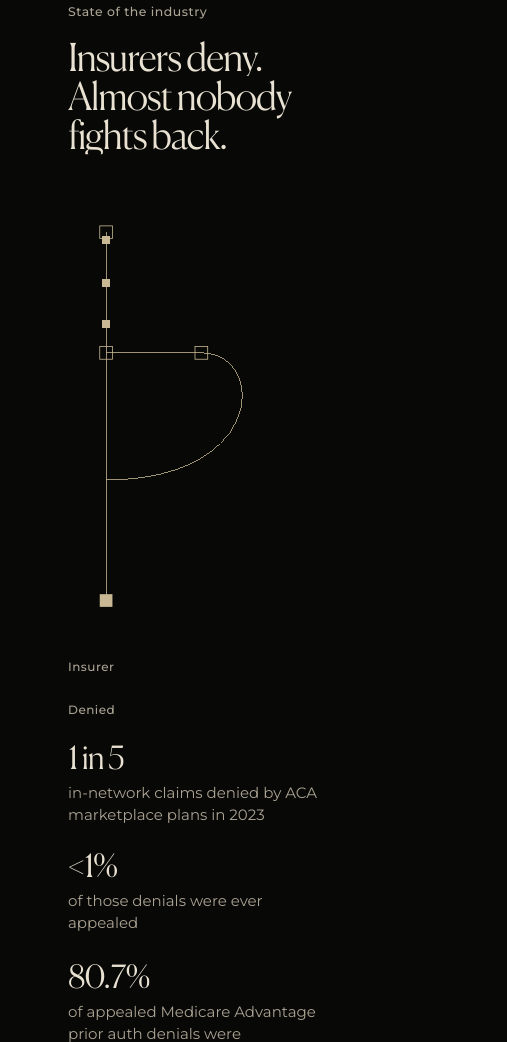
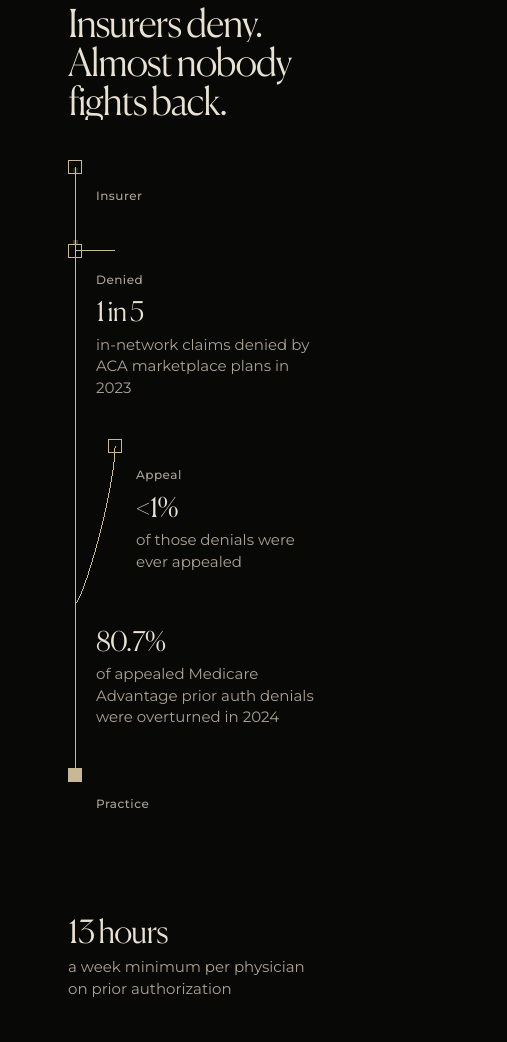
Before and after one commit to velhetica/bam-ai-gallery, a website built with Vite: page index.html in a window 390 px wide. Shown: the part 958-2000 px from the top of the page, 507 px wide, since content can reach past the window. Built offline with nearby package versions, Linux system fonts and the light colour scheme; animation ran at ten frames a second.

Commit message:
Quiet the industry flow and the how-it-works section.
The money route keeps four nodes, with labels on those nodes and the two time callouts a full row below. How it works hides the gauge and the walking cell, bleeds the wafer to the section edge, and lists the agents by title.

Co-authored-by: velhetica <velhetica@users.noreply.github.com>

```diff
--- a/index.html
+++ b/index.html
@@ -51,43 +51,47 @@
           <span class="line"><span>Insurers deny.</span></span>
           <span class="line"><span>Almost nobody fights back.</span></span>
         </h2>
-        <div class="money">
-          <div class="journey journey-wide">
-            <svg class="journey-svg" viewBox="0 0 1200 280" role="img" aria-label="Money moves from the insurer to the practice. About 1 in 5 is denied. Fewer than 1 percent are appealed, and 80.7 percent of those appeals are overturned.">
-              <path data-draw="main" d="M 72 64 H 1128" />
-              <path data-draw="leak" d="M 560 64 V 210" />
-              <path data-draw="curve" d="M 560 210 C 760 260 900 180 900 64" />
-              <rect class="node-sq" x="64" y="56" width="16" height="16" />
-              <rect class="node-sq" x="552" y="56" width="16" height="16" />
-              <rect class="node-sq" x="552" y="202" width="16" height="16" />
-              <rect class="node-paid" x="1120" y="56" width="16" height="16" />
-            </svg>
-            <div class="packets" aria-hidden="true"></div>
-          </div>
-          <div class="journey journey-stack">
-            <svg class="journey-svg" viewBox="0 0 320 520" role="img" aria-label="Money moves from the insurer to the practice. About 1 in 5 is denied. Fewer than 1 percent are appealed, and 80.7 percent of those appeals are overturned.">
-              <path data-draw="main" d="M 48 28 V 492" />
-              <path data-draw="leak" d="M 48 180 H 168" />
-              <path data-draw="curve" d="M 168 180 C 250 180 250 340 48 340" />
-              <rect class="node-sq" x="40" y="20" width="16" height="16" />
-              <rect class="node-sq" x="40" y="172" width="16" height="16" />
-              <rect class="node-sq" x="160" y="172" width="16" height="16" />
-              <rect class="node-paid" x="40" y="484" width="16" height="16" />
-            </svg>
-            <div class="packets" aria-hidden="true"></div>
-          </div>
-          <div class="money-notes">
-            <div class="money-note">
-              <p class="node-name">Insurer</p>
+        <div class="flow" data-flow>
+          <svg class="flow-svg" aria-hidden="true">
+            <path data-draw="main" d="" />
+            <path data-draw="leak" d="" />
+            <path data-draw="curve" d="" />
+          </svg>
+          <div class="packets" aria-hidden="true"></div>
+          <div class="flow-board">
+            <div class="flow-node" data-node="insurer">
+              <i class="sq"></i>
+              <div class="node-copy">
+                <span class="node-name">Insurer</span>
+              </div>
             </div>
-            <div class="money-note">
-              <p class="node-name">Denied</p>
-              <p class="stat"><span class="line"><span class="figure-num">1 in 5</span></span><span class="figure-label">in-network claims denied by ACA marketplace plans in 2023</span></p>
-              <p class="stat"><span class="line"><span class="figure-num">&lt;1%</span></span><span class="figure-label">of those denials were ever appealed</span></p>
+            <div class="flow-node" data-node="denied">
+              <i class="sq"></i>
+              <div class="node-copy">
+                <span class="node-name">Denied</span>
+                <span class="figure-num">1 in 5</span>
+                <span class="figure-label">in-network claims denied by ACA marketplace plans in 2023</span>
+              </div>
             </div>
-            <div class="money-note">
-              <p class="stat"><span class="line"><span class="figure-num">80.7%</span></span><span class="figure-label">of appealed Medicare Advantage prior auth denials were overturned in 2024</span></p>
-              <p class="node-name">Practice</p>
+            <div class="flow-node" data-node="appeal">
+              <i class="sq"></i>
+              <div class="node-copy">
+                <span class="node-name">Appeal</span>
+                <span class="figure-num">&lt;1%</span>
+                <span class="figure-label">of those denials were ever appealed</span>
+              </div>
+            </div>
+            <div class="flow-node is-rejoin" data-node="rejoin">
+              <div class="node-copy">
+                <span class="figure-num">80.7%</span>
+                <span class="figure-label">of appealed Medicare Advantage prior auth denials were overturned in 2024</span>
+              </div>
+            </div>
+            <div class="flow-node" data-node="practice">
+              <i class="sq is-paid"></i>
+              <div class="node-copy">
+                <span class="node-name">Practice</span>
+              </div>
             </div>
           </div>
         </div>
@@ -129,11 +133,11 @@
             <i class="step-cell" aria-hidden="true"></i>
           </ol>
           <ol class="agent-index">
-            <li><span>Before the visit</span> Verification and eligibility. Coverage and benefits checked on every patient.</li>
-            <li><span>Before surgery</span> Prior authorization. Submitted, tracked, approved before you operate.</li>
-            <li><span>Before billing</span> Claim scrubbing. Every claim checked against payer rules and your fee schedules.</li>
-            <li><span>After payment</span> Payment posting. Posted and reconciled so underpayments surface.</li>
-            <li><span>After a denial</span> Denials and appeals. Worked and appealed so the first no isn’t the last word.</li>
+            <li tabindex="0"><span>Verification &amp; eligibility</span><em>Coverage and benefits checked on every patient.</em></li>
+            <li tabindex="0"><span>Prior authorization</span><em>Submitted, tracked, and approved before you operate.</em></li>
+            <li tabindex="0"><span>Claim scrubbing</span><em>Every claim checked against payer rules and your fee schedules.</em></li>
+            <li tabindex="0"><span>Payment posting</span><em>Posted and reconciled so underpayments surface.</em></li>
+            <li tabindex="0"><span>Denials &amp; appeals</span><em>Worked and appealed so the first no isn’t the last word.</em></li>
           </ol>
         </div>
         <!-- Swap the photograph by replacing public/how-it-works.avif and public/how-it-works.webp. Keep them at native 1536×1024. Do not upscale. -->
--- a/src/main.js
+++ b/src/main.js
@@ -704,16 +704,20 @@ function routePoints() {
   return points.length > 1 ? points : null;
 }
 
-function industryQuiet() {
-  const section = document.querySelector('#industry');
+function sectionEngaged(id) {
+  const section = document.querySelector(id);
   if (!section) return false;
   const rect = section.getBoundingClientRect();
-  return rect.top < window.innerHeight * 0.62 && rect.bottom > window.innerHeight * 0.28;
+  const visible = Math.min(rect.bottom, window.innerHeight) - Math.max(rect.top, 0);
+  return visible > 72;
 }
 
 function applyQuiet() {
-  const quiet = industryQuiet();
-  document.body.classList.toggle('is-industry', quiet);
+  const industry = sectionEngaged('#industry');
+  const works = sectionEngaged('#works');
+  document.body.classList.toggle('is-industry', industry && !works);
+  document.body.classList.toggle('is-works', works);
+  const quiet = industry || works;
   if (routeLayer) routeLayer.style.visibility = quiet ? 'hidden' : '';
   if (!quiet) return;
   activeRoutes.forEach((route) => route.kill());
@@ -721,7 +725,7 @@ function applyQuiet() {
 }
 
 function spawnRoute() {
-  if (reduced || document.hidden || !routeLayer || activeRoutes.length >= 2 || industryQuiet()) return;
+  if (reduced || document.hidden || !routeLayer || activeRoutes.length >= 2 || sectionEngaged('#industry') || sectionEngaged('#works')) return;
   const points = routePoints();
   if (!points) return;
   const path = document.createElementNS(SVG_NS, 'path');
@@ -926,25 +930,88 @@ function revealPlacard(section) {
   plotSection(section);
 }
 
+function pointOf(el, origin) {
+  const rect = el.getBoundingClientRect();
+  return {
+    x: rect.left - origin.left + rect.width / 2,
+    y: rect.top - origin.top + rect.height / 2,
+    left: rect.left - origin.left,
+    top: rect.top - origin.top,
+    width: rect.width,
+    height: rect.height,
+  };
+}
+
+function layoutFlow(section) {
+  const board = section.querySelector('[data-flow]');
+  const svg = board?.querySelector('.flow-svg');
+  if (!board || !svg) return null;
+  const width = board.clientWidth;
+  const height = board.clientHeight;
+  if (width < 2 || height < 2) return null;
+  svg.setAttribute('viewBox', `0 0 ${width} ${height}`);
+  svg.setAttribute('width', String(width));
+  svg.setAttribute('height', String(height));
+  const origin = board.getBoundingClientRect();
+  const square = (name) => pointOf(board.querySelector(`[data-node="${name}"] .sq`), origin);
+  const insurer = square('insurer');
+  const denied = square('denied');
+  const appeal = square('appeal');
+  const practice = square('practice');
+  const rejoinEl = board.querySelector('[data-node="rejoin"] .node-copy');
+  const rejoinBox = rejoinEl.getBoundingClientRect();
+  const deniedCopy = board.querySelector('[data-node="denied"] .node-copy').getBoundingClientRect();
+  const narrow = window.innerWidth <= 759;
+  let main;
+  let leak;
+  let curve;
+  if (narrow) {
+    const spine = insurer.x;
+    const land = Math.min(practice.y - 36, Math.max(appeal.y + 48, rejoinBox.top - origin.top - 12));
+    main = `M ${spine} ${insurer.y} V ${practice.y}`;
+    leak = `M ${spine} ${denied.y} H ${appeal.x}`;
+    curve = `M ${appeal.x} ${appeal.y} C ${appeal.x} ${appeal.y + 42}, ${spine + 10} ${land - 8}, ${spine} ${land}`;
+  } else {
+    const gutter = denied.left - 16;
+    const endX = rejoinBox.left - origin.left - 14;
+    const lowY = Math.max(appeal.y, deniedCopy.bottom - origin.top + 22);
+    main = `M ${insurer.x} ${insurer.y} H ${practice.x}`;
+    leak = `M ${denied.x} ${denied.y} H ${gutter} V ${appeal.y} H ${appeal.x}`;
+    curve = `M ${appeal.x} ${appeal.y} C ${endX} ${lowY}, ${endX} ${(lowY + insurer.y) / 2}, ${endX} ${insurer.y}`;
+  }
+  const drawn = {
+    main: svg.querySelector('[data-draw="main"]'),
+    leak: svg.querySelector('[data-draw="leak"]'),
+    curve: svg.querySelector('[data-draw="curve"]'),
+  };
+  drawn.main.setAttribute('d', main);
+  drawn.leak.setAttribute('d', leak);
+  drawn.curve.setAttribute('d', curve);
+  const played = section.dataset.played === '1' || reduced;
+  Object.values(drawn).forEach((path) => {
+    const length = path.getTotalLength() || 1;
+    path.style.strokeDasharray = `${length}`;
+    path.style.strokeDashoffset = played ? '0' : `${length}`;
+  });
+  return svg;
+}
+
 function prepareJourney(section) {
-  section.querySelectorAll('.journey-svg path[data-draw]').forEach((path) => {
-    const length = path.getTotalLength();
-    if (!length) return;
-    path.style.strokeDasharray = `${length}`;
-    path.style.strokeDashoffset = reduced ? '0' : `${length}`;
-  });
+  layoutFlow(section);
   if (reduced) {
-    section.querySelectorAll('.node-paid, .step-cell').forEach((el) => {
+    section.querySelectorAll('.sq.is-paid, .step-cell').forEach((el) => {
       el.style.opacity = '1';
     });
     section.querySelectorAll('.step').forEach((step) => {
-      step.style.setProperty('--drawn', '1');
+      step.style.setProperty('--rule', '1');
     });
   }
 }
 
 function flowSvg(section) {
-  return [...section.querySelectorAll('.journey-svg')].find((item) => item.getClientRects().length) || null;
+  const svg = section.querySelector('.flow-svg');
+  if (!svg || !svg.getClientRects().length) return null;
+  return svg;
 }
 
 function drawJourney(section, tl, start) {
@@ -956,7 +1023,7 @@ function drawJourney(section, tl, start) {
     path.style.strokeDasharray = `${length}`;
     tl.fromTo(path, { strokeDashoffset: length }, { strokeDashoffset: 0, duration: path.dataset.draw === 'curve' ? 1.15 : 0.85, ease: 'power1.out' }, start + index * 0.16);
   });
-  const paid = svg.querySelector('.node-paid');
+  const paid = section.querySelector('.sq.is-paid');
   if (paid) tl.to(paid, { opacity: 1, duration: 0.25, ease: 'none' }, start + Math.max(0.4, paths.length * 0.16));
 }
 
@@ -1010,6 +1077,7 @@ function placePacket(el, path, distance, svg) {
 }
 
 function spawnPacket(host, divert, appeal) {
+  if (moneyPackets.length >= 3) return;
   const el = document.createElement('i');
   el.className = 'packet';
   host.append(el);
@@ -1029,10 +1097,10 @@ function moneyFrame(now) {
   moneyStamp = now;
   const scale = svg.getBoundingClientRect().width / svg.viewBox.baseVal.width || 1;
   const step = (72 / scale) * dt;
-  if (now - moneySpawn > 1100) {
+  if (now - moneySpawn > 1900) {
     moneySpawn = now;
     moneySerial += 1;
-    spawnPacket(host, moneySerial % 5 === 0, moneySerial % 40 === 0);
+    spawnPacket(host, moneySerial % 5 === 0, moneySerial % 20 === 0);
   }
   for (let i = moneyPackets.length - 1; i >= 0; i -= 1) {
     const packet = moneyPackets[i];
@@ -1067,6 +1135,7 @@ function moneyFrame(now) {
       }
       if (packet.leg === 'leak') {
         packet.el.classList.add('is-dim');
+        packet.el.style.opacity = '0.14';
         packet.hold = 1.6;
         placePacket(packet.el, flow.leak, length, svg);
         continue;
@@ -1076,6 +1145,8 @@ function moneyFrame(now) {
       continue;
     }
     placePacket(packet.el, path, packet.dist, svg);
+    const progress = length ? Math.min(1, packet.dist / length) : 0;
+    packet.el.style.opacity = String(0.12 + 0.32 * Math.sin(Math.PI * progress));
   }
 }
 
@@ -1112,6 +1183,7 @@ function freezePackets(section) {
 
 function enterIndustry(section) {
   if (section.dataset.played) return;
+  layoutFlow(section);
   section.dataset.played = '1';
   if (reduced) {
     freezePackets(section);
@@ -1122,15 +1194,7 @@ function enterIndustry(section) {
   [...section.querySelectorAll('.line')].forEach((line, index) => {
     plotInk(line, tl, 0.2 + index * 0.12, line.closest('.story-title') ? 0.8 : 0.62);
   });
-  tl.add(() => {
-    section.querySelectorAll('.journey-svg path[data-draw]').forEach((path) => {
-      const length = path.getTotalLength();
-      if (!length) return;
-      path.style.strokeDasharray = `${length}`;
-      path.style.strokeDashoffset = '0';
-    });
-    startMoney();
-  });
+  tl.add(() => startMoney());
 }
 
 function enterWorks(section) {
@@ -1159,33 +1223,11 @@ function enterWorks(section) {
   });
 }
 
-function alignPhoto() {
-  const fig = document.querySelector('.works-photo');
-  const section = document.querySelector('#works');
-  if (!fig || !section) return;
-  if (fig.parentElement !== document.body) document.body.append(fig);
-  const narrow = window.innerWidth < 768;
-  const copy = section.querySelector('.works-copy');
-  fig.style.mixBlendMode = 'lighten';
-  fig.style.zIndex = '2';
-  if (narrow) {
-    const copyBottom = copy ? copy.offsetTop + copy.offsetHeight : section.offsetHeight * 0.55;
-    fig.style.top = `${section.offsetTop + copyBottom + 24}px`;
-    fig.style.right = '-12vw';
-    fig.style.width = 'min(1536px, 118vw)';
-    return;
-  }
-  fig.style.top = `${section.offsetTop + window.innerHeight * 0.06}px`;
-  fig.style.right = '-6vw';
-  fig.style.width = 'min(1536px, 86vw)';
-}
-
 function boot() {
   paintGrain();
   mountSectionRules();
   mountBranches();
   layout();
-  alignPhoto();
   document.querySelectorAll('.story-industry').forEach(prepareJourney);
   rooms.forEach((section) => {
     if (section.classList.contains('room-hero')) return;
@@ -1225,6 +1267,8 @@ function boot() {
     });
   });
   if (!reduced) window.addEventListener('scroll', onScroll, { passive: true });
+  else window.addEventListener('scroll', applyQuiet, { passive: true });
+  applyQuiet();
   document.addEventListener('visibilitychange', () => {
     if (document.hidden) {
       pauseAmbient();
@@ -1248,7 +1292,10 @@ window.addEventListener('resize', () => {
     plate = plateIndex(window.scrollY);
     placeCell(plate, false);
     applyScroll();
-    alignPhoto();
+    document.querySelectorAll('.story-industry').forEach((section) => {
+      layoutFlow(section);
+    });
+    moneyPackets.splice(0).forEach((packet) => packet.el.remove());
   } else {
     lines.forEach((line) => {
       line.style.opacity = '0';
--- a/src/styles.css
+++ b/src/styles.css
@@ -569,26 +569,54 @@ h1 {
   letter-spacing: -0.03em;
 }
 
-.journey {
+.story-industry {
+  padding-top: 5.25rem;
+  padding-bottom: 2rem;
+}
+
+.story-industry .story-title {
+  margin-bottom: 2.5rem;
+}
+
+.flow {
   position: relative;
 }
 
-.journey-wide {
-  width: 100%;
-  aspect-ratio: 1200 / 280;
+.flow-board {
+  position: relative;
+  z-index: 2;
+  display: grid;
+  grid-template-columns: minmax(7rem, 0.7fr) minmax(15rem, 1.15fr) minmax(16rem, 1.25fr) minmax(6.5rem, 0.7fr);
+  column-gap: 2rem;
+  row-gap: 5rem;
 }
 
-.money-notes {
-  display: grid;
-  grid-template-columns: repeat(3, minmax(0, 1fr));
-  gap: 2.75rem 3.5rem;
-  margin-top: 2.25rem;
+.flow-node {
+  position: relative;
+  min-width: 0;
+  padding-top: 28px;
 }
 
-.money-note {
+.flow-node .sq {
+  position: absolute;
+  left: 0;
+  top: 0;
+  width: 14px;
+  height: 14px;
+  border: 1px solid #c8b994;
+  background: transparent;
+}
+
+.flow-node .sq.is-paid {
+  background: #c8b994;
+  border-color: #c8b994;
+}
+
+.flow-node .node-copy {
   display: flex;
   flex-direction: column;
-  gap: 1.6rem;
+  align-items: flex-start;
+  max-width: 28ch;
 }
 
 .node-name {
@@ -598,10 +626,22 @@ h1 {
   font-size: 12px;
   font-weight: 500;
   letter-spacing: 0.04em;
+  line-height: 1.3;
 }
 
-.stat {
-  margin: 0;
+[data-node="insurer"] { grid-column: 1; grid-row: 1; }
+[data-node="denied"] { grid-column: 2; grid-row: 1; }
+[data-node="practice"] { grid-column: 4; grid-row: 1; justify-self: end; }
+[data-node="appeal"] { grid-column: 2; grid-row: 2; }
+[data-node="rejoin"] {
+  grid-column: 3;
+  grid-row: 1;
+  align-self: start;
+  padding-top: 2.4rem;
+}
+
+[data-node="rejoin"] .node-copy {
+  margin-left: 1.4rem;
 }
 
 body.is-industry .ledger-line,
@@ -613,142 +653,93 @@ body.is-industry .ledger-accent,
 body.is-industry .mast-rule,
 body.is-industry .gauge-branch,
 body.is-industry .ledger-float,
-body.is-industry .route-layer {
+body.is-industry .route-layer,
+body.is-industry .section-rule,
+body.is-works .ledger,
+body.is-works .mast-rule,
+body.is-works .gauge-branch,
+body.is-works .ledger-float,
+body.is-works .route-layer,
+body.is-works .section-rule,
+body.is-works .ledger-accent {
   opacity: 0;
+  visibility: hidden;
 }
 
 .packets {
   position: absolute;
   inset: 0;
+  z-index: 1;
   pointer-events: none;
 }
 
 .packet {
   position: absolute;
-  width: 8px;
-  height: 8px;
-  margin: -4px 0 0 -4px;
-  background: #c8b994;
+  width: 5px;
+  height: 5px;
+  margin: -2.5px 0 0 -2.5px;
+  background: #e1d3af;
+  opacity: 0.4;
 }
 
 .packet.is-dim {
-  opacity: 0.28;
+  opacity: 0.12;
 }
 
-.journey-svg {
+.flow-svg {
+  position: absolute;
+  inset: 0;
+  z-index: 0;
   display: block;
   width: 100%;
   height: 100%;
+  overflow: visible;
+  pointer-events: none;
 }
 
-.journey-svg path {
+.flow-svg path {
   fill: none;
   stroke: #c8b994;
   stroke-width: 1;
   shape-rendering: crispEdges;
 }
 
-.journey-svg .node-sq {
-  fill: none;
-  stroke: #c8b994;
-  stroke-width: 1;
-}
-
-.journey-svg .node-paid {
-  fill: #c8b994;
-}
-
-.node-label,
-.spur,
 .callout {
-  position: absolute;
   margin: 0;
   color: var(--muted);
   font-family: var(--sans);
-  font-size: 0.72rem;
+  font-size: 0.78rem;
   font-weight: 500;
   letter-spacing: 0.02em;
   line-height: 1.35;
 }
 
-.spur,
-.callout {
-  width: 16rem;
-}
-
 .figure-num {
   display: block;
+  margin-top: 0.55rem;
   color: var(--cream);
   font-family: var(--display);
   font-weight: 300;
-  font-size: clamp(2rem, 3.4vw, 3.4rem);
+  font-size: clamp(1.7rem, 2.15vw, 2.2rem);
   letter-spacing: -0.03em;
-  line-height: 0.95;
+  line-height: 1;
+}
+
+.node-name + .figure-num,
+.flow-node.is-rejoin .figure-num {
+  margin-top: 0.7rem;
 }
 
 .figure-label {
   display: block;
-  max-width: 32ch;
-  margin-top: 0.55rem;
+  max-width: 28ch;
+  margin-top: 0.5rem;
   color: #aba393;
   font-family: var(--sans);
   font-size: 15px;
   font-weight: 400;
   letter-spacing: 0;
   line-height: 1.45;
-}
-
-.journey-stack {
-  display: none;
-  margin: 0;
-  padding: 0;
-  list-style: none;
-}
-
-.journey-stack li:last-child::before {
-  display: none;
-}
-
-.journey-stack li {
-  position: relative;
-  min-height: 4.5rem;
-  margin: 0;
-  padding: 0 0 1.4rem 2rem;
-  color: var(--muted);
-  font-size: 0.84rem;
-}
-
-.journey-stack li::before {
-  content: "";
-  position: absolute;
-  left: 6px;
-  top: 16px;
-  bottom: 0;
-  width: 1px;
-  background: #c8b994;
-  transform-origin: center bottom;
-  transform: scaleY(var(--rule, 0));
-}
-
-.journey-stack .sq {
-  position: absolute;
-  left: 0;
-  top: 2px;
-  width: 13px;
-  height: 13px;
-  border: 1px solid #c8b994;
-  background: transparent;
-}
-
-.journey-stack .is-paid .sq {
-  background: #c8b994;
-  border-color: #c8b994;
-}
-
-.journey-stack .callout,
-.journey-stack .node-label {
-  position: static;
-  width: auto;
 }
 
 .sources {
@@ -768,8 +759,8 @@ body.is-industry .route-layer {
 .callout-row {
   display: flex;
   flex-wrap: wrap;
-  gap: 1.5rem 3rem;
-  margin: 0 0 2.25rem;
+  gap: 2rem 4rem;
+  margin: 96px 0 2.25rem;
 }
 
 .callout-row .callout {
@@ -777,18 +768,31 @@ body.is-industry .route-layer {
   width: min(22rem, 100%);
 }
 
+.callout-row .figure-num {
+  font-size: clamp(2rem, 3vw, 2.8rem);
+}
+
 .story-works {
   position: relative;
-  display: block;
+  isolation: isolate;
+  display: grid;
+  grid-template-columns: minmax(0, 1fr) minmax(34vw, 46vw);
+  align-items: stretch;
   min-height: 100vh;
+  padding-top: 12vh;
   padding-right: 0;
+  padding-bottom: 8vh;
   overflow: hidden;
+  background: #080807;
 }
 
 .works-copy {
   position: relative;
   z-index: 2;
-  width: min(34rem, 48vw);
+  grid-column: 1;
+  width: auto;
+  max-width: 36rem;
+  padding-right: 1.75rem;
 }
 
 .steps {
@@ -852,34 +856,54 @@ body.is-industry .route-layer {
 }
 
 .agent-index {
-  margin: 2.75rem 0 0;
+  margin: 3.25rem 0 0;
   padding: 0;
   list-style: none;
-  color: #cfc6b6;
+}
+
+.agent-index li {
+  position: relative;
+  margin: 0;
+  padding: 0.95rem 0;
+  border-top: 1px solid rgba(200, 185, 148, 0.4);
+  color: var(--cream);
+  font-size: 16px;
+  font-weight: 500;
+  line-height: 1.35;
+  outline: none;
+}
+
+.agent-index li:last-child {
+  border-bottom: 1px solid rgba(200, 185, 148, 0.4);
+}
+
+.agent-index span {
+  display: block;
+}
+
+.agent-index em {
+  display: none;
+  margin-top: 0.35rem;
+  color: #aba393;
   font-size: 15px;
+  font-style: normal;
+  font-weight: 400;
   line-height: 1.45;
 }
 
-.agent-index li {
-  display: grid;
-  grid-template-columns: 8.5rem 1fr;
-  gap: 1rem;
-  margin: 0;
-  padding: 0.55rem 0;
-  border-top: 1px solid rgba(200, 185, 148, 0.45);
-}
-
-.agent-index span {
-  color: var(--cream);
-  font-weight: 500;
+.agent-index li:hover em,
+.agent-index li:focus em,
+.agent-index li:focus-visible em {
+  display: block;
 }
 
 .works-photo {
   position: absolute;
-  z-index: 2;
-  top: 8vh;
-  right: -6vw;
-  width: min(1536px, 86vw);
+  z-index: 1;
+  top: 0;
+  right: 0;
+  bottom: 0;
+  width: 46vw;
   margin: 0;
   pointer-events: none;
   mix-blend-mode: lighten;
@@ -889,9 +913,9 @@ body.is-industry .route-layer {
 .works-photo img {
   display: block;
   width: 100%;
-  max-width: 1536px;
-  height: auto;
-  margin-left: auto;
+  height: 100%;
+  object-fit: cover;
+  object-position: 72% center;
   border-radius: 0;
 }
 
@@ -920,36 +944,62 @@ body.is-industry .route-layer {
     margin-top: 1.15rem;
   }
 
-  .journey-wide {
-    display: none;
+  .flow-board {
+    display: flex;
+    flex-direction: column;
+    gap: 2.5rem;
   }
 
-  .journey-stack {
-    display: block;
-    width: min(100%, 22rem);
-    aspect-ratio: 320 / 520;
+  .flow-node,
+  [data-node="practice"] {
+    justify-self: start;
   }
 
-  .money-notes {
-    grid-template-columns: 1fr;
-    gap: 1.75rem;
+  .flow-node .node-copy {
+    margin-left: 28px;
+  }
+
+  [data-node="appeal"] .sq {
+    left: 40px;
+  }
+
+  [data-node="appeal"] .node-copy {
+    margin-left: 68px;
+  }
+
+  [data-node="rejoin"] {
+    padding-top: 0.25rem;
+  }
+
+  .callout-row {
+    flex-direction: column;
+    gap: 2.25rem;
+  }
+
+  .story-works {
+    display: block;
+    padding-right: var(--datum);
+    padding-bottom: 0;
   }
 
   .works-copy {
-    width: 100%;
+    max-width: none;
+    padding-right: 0;
   }
 
   .works-photo {
     position: relative;
     top: auto;
-    right: -12vw;
-    width: min(1536px, 118vw);
-    margin: 2.75rem 0 0;
+    right: auto;
+    bottom: auto;
+    width: 100vw;
+    height: 78vh;
+    margin: 3.5rem 0 0 calc(50% - 50vw);
   }
 
-  .agent-index li {
-    grid-template-columns: 1fr;
-    gap: 0.2rem;
+  .works-photo img {
+    -webkit-mask-image: linear-gradient(#000 0 70%, transparent 100%);
+    mask-image: linear-gradient(#000 0 70%, transparent 100%);
   }
 }
 
@@ -974,13 +1024,13 @@ body.is-industry .route-layer {
     transform: scaleX(0);
   }
 
-  .journey-svg path[data-draw] {
+  .flow-svg path[data-draw] {
     stroke-dasharray: 2400;
     stroke-dashoffset: 2400;
   }
 
   .step-cell,
-  .journey-svg .node-paid {
+  .sq.is-paid {
     opacity: 0;
   }
 
@@ -1048,12 +1098,11 @@ body.is-industry .route-layer {
   .gauge-mark,
   .mast-tick,
   .step-cell,
-  .journey-svg .node-paid {
+  .sq.is-paid {
     opacity: 1;
   }
 
-  .journey-svg path[data-draw],
-  .journey-stack li::before,
+  .flow-svg path[data-draw],
   .step::before {
     stroke-dashoffset: 0;
     transform: none;
```
